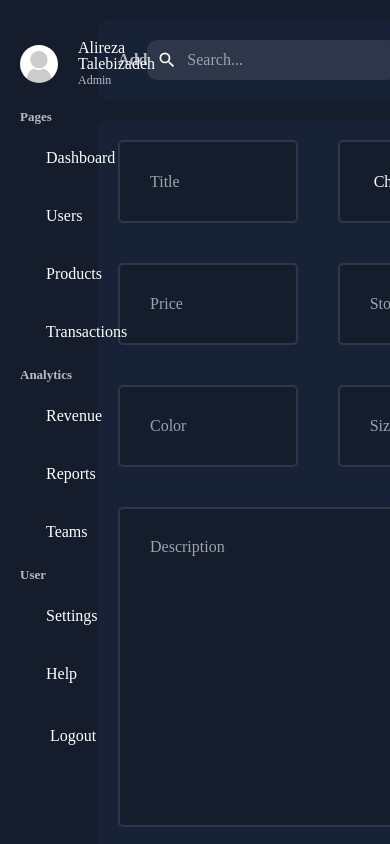
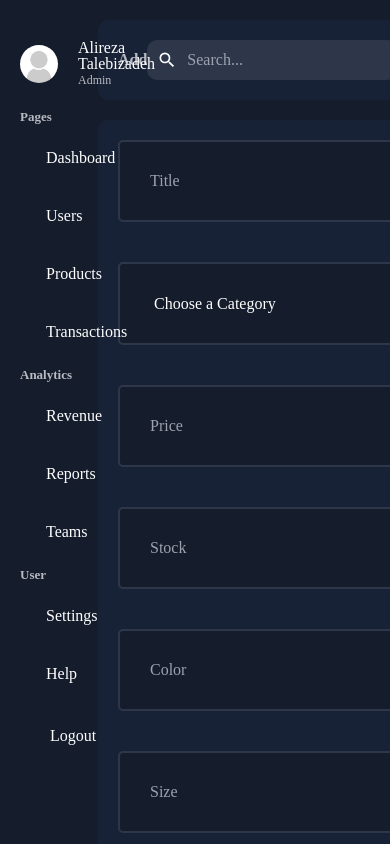
Before and after one commit to alirezatalebizadeh/Dashboard-next14, a Next.js app: page /dashboard/products/add in a window 390 px wide. Shown: the top 844 px of the page. Built offline with nearby package versions, Linux system fonts and the light colour scheme.

Commit message:
responsive design

```diff
--- a/app/ui/dashboard/products/addProduct/AddProduct.jsx
+++ b/app/ui/dashboard/products/addProduct/AddProduct.jsx
@@ -5,7 +5,7 @@ export default function AddProduct() {
     <div className="bg-bgSoft p-5 rounded-[10px] mt-5">
       <form action="" className="grid grid-cols-2 gap-[10px_40px]">
         <input
-          className="p-[30px] bg-bg text-text rounded-[5px] mb-[30px]
+          className="col-span-2 lg:col-span-1 p-[30px] bg-bg text-text rounded-[5px] mb-[30px]
            border-[2px] border-[#2e374a] "
           type="text"
           placeholder="Title"
@@ -13,7 +13,7 @@ export default function AddProduct() {
           required
         />
         <select
-          className="p-[30px] bg-bg text-text rounded-[5px] mb-[30px]
+          className="col-span-2 lg:col-span-1 p-[30px] bg-bg text-text rounded-[5px] mb-[30px]
            border-[2px] border-[#2e374a] "
           name="Category"
           id="Category"
@@ -25,34 +25,34 @@ export default function AddProduct() {
         </select>
         <input
           type="number"
-          className="p-[30px] bg-bg text-text rounded-[5px] mb-[30px]
+          className="col-span-2 lg:col-span-1 p-[30px] bg-bg text-text rounded-[5px] mb-[30px]
            border-[2px] border-[#2e374a] "
           placeholder="Price"
           name="Price"
         />
         <input
           type="number"
-          className="p-[30px] bg-bg text-text rounded-[5px] mb-[30px]
+          className="col-span-2 lg:col-span-1 p-[30px] bg-bg text-text rounded-[5px] mb-[30px]
            border-[2px] border-[#2e374a] "
           placeholder="Stock"
           name="Stock"
         />
         <input
           type="text"
-          className="p-[30px] bg-bg text-text rounded-[5px] mb-[30px]
+          className="col-span-2 lg:col-span-1 p-[30px] bg-bg text-text rounded-[5px] mb-[30px]
            border-[2px] border-[#2e374a] "
           placeholder="Color"
           name="Color"
         />
         <input
           type="text"
-          className="p-[30px] bg-bg text-text rounded-[5px] mb-[30px]
+          className="col-span-2 lg:col-span-1 p-[30px] bg-bg text-text rounded-[5px] mb-[30px]
            border-[2px] border-[#2e374a] "
           placeholder="Size"
           name="Size"
         />
         <textarea
-          className="p-[30px] bg-bg text-text rounded-[5px] mb-[30px]
+          className=" p-[30px] bg-bg text-text rounded-[5px] mb-[30px]
            border-[2px] border-[#2e374a] col-span-2"
           name=""
           id=""
--- a/app/ui/dashboard/user/addUser/AddUser.jsx
+++ b/app/ui/dashboard/user/addUser/AddUser.jsx
@@ -3,9 +3,12 @@ import React from "react";
 export default function AddUser() {
   return (
     <div className="bg-bgSoft p-5 rounded-[10px] mt-5">
-      <form action="" className="grid grid-cols-2 gap-[10px_40px]">
+      <form
+        action=""
+        className="grid grid-cols-2 gap-[10px_40px]"
+      >
         <input
-          className="p-[30px] bg-bg text-text rounded-[5px] mb-[30px]
+          className="col-span-2 lg:col-span-1 p-[30px] bg-bg text-text rounded-[5px] mb-[30px]
            border-[2px] border-[#2e374a] "
           type="text"
           placeholder="Username"
@@ -14,28 +17,28 @@ export default function AddUser() {
         />
         <input
           type="email"
-          className="p-[30px] bg-bg text-text rounded-[5px] mb-[30px]
+          className="col-span-2 lg:col-span-1 p-[30px] bg-bg text-text rounded-[5px] mb-[30px]
            border-[2px] border-[#2e374a] "
           placeholder="Email"
           name="Email"
         />
         <input
           type="password"
-          className="p-[30px] bg-bg text-text rounded-[5px] mb-[30px]
+          className="col-span-2 lg:col-span-1 p-[30px] bg-bg text-text rounded-[5px] mb-[30px]
            border-[2px] border-[#2e374a] "
           placeholder="Password"
           name="Password"
         />
         <input
           type="phone"
-          className="p-[30px] bg-bg text-text rounded-[5px] mb-[30px]
+          className="col-span-2 lg:col-span-1 p-[30px] bg-bg text-text rounded-[5px] mb-[30px]
            border-[2px] border-[#2e374a] "
           placeholder="Phone"
           name="Phone"
         />
         <input
           type="cat"
-          className="p-[30px] bg-bg text-text rounded-[5px] mb-[30px]
+          className="col-span-2 lg:col-span-1 p-[30px] bg-bg text-text rounded-[5px] mb-[30px]
            border-[2px] border-[#2e374a] "
           placeholder="Cat"
           name="Cat"
@@ -50,6 +53,7 @@ export default function AddUser() {
           <option value={true}>Yes</option>
           <option value={false}>No</option>
         </select>
+
         <select
           className="p-[30px] bg-bg text-text rounded-[5px] mb-[30px]
            border-[2px] border-[#2e374a] "
@@ -66,9 +70,10 @@ export default function AddUser() {
            border-[2px] border-[#2e374a] col-span-2"
           name="address"
           id=""
-          rows="16"
+          rows="5"
           placeholder="Address"
         ></textarea>
+
         <button
           className="col-span-2 p-[30px] bg-teal-700 transition-colors hover:bg-teal-800
           cursor-pointer text-text border-none rounded-[5px]"
```
